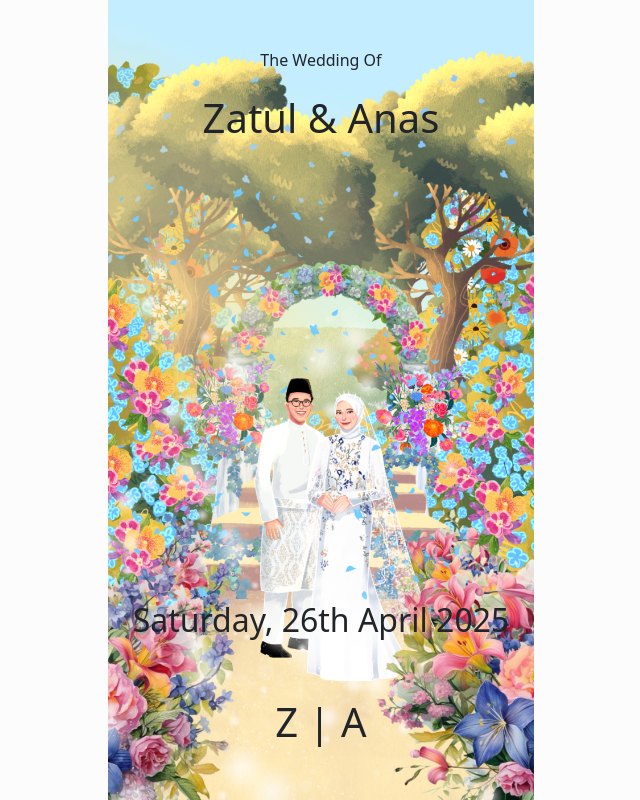
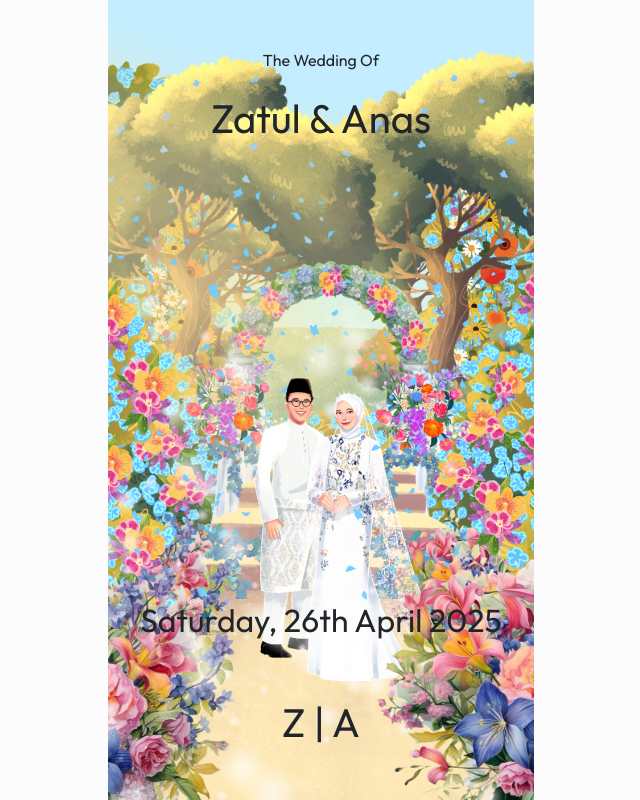
Before and after one commit to Zer0-01/react-typescript-wedding-invitation, a React (Vite) app: page / in a window 1280 px wide. Shown: the top 800 px of the page, without its empty margins (319-959 px from the left). Built offline with nearby package versions, Linux system fonts and the light colour scheme; no server answers; the database is empty; grey boxes are pictures that could not be loaded.

Commit message:
feat: apply font outfit

```diff
--- a/index.html
+++ b/index.html
@@ -7,6 +7,8 @@
   <link rel="preconnect" href="https://fonts.googleapis.com">
   <link rel="preconnect" href="https://fonts.gstatic.com" crossorigin>
   <link href="https://fonts.googleapis.com/css2?family=Dancing+Script:wght@400..700&display=swap" rel="stylesheet">
+  <link href="https://fonts.googleapis.com/css2?family=Outfit:wght@100..900&display=swap" rel="stylesheet">
+
   <meta name="viewport" content="width=device-width, initial-scale=1.0" />
   <title>Vite + React + TS</title>
 </head>
--- a/src/App.css
+++ b/src/App.css
@@ -47,7 +47,7 @@
 }
 
 body {
-  font-family: Cambria, Cochin, Georgia, Times, 'Times New Roman', serif;
+  font-family: "Outfit", Cambria, Cochin, Georgia, Times, 'Times New Roman', serif !important;
 }
 
 
--- a/src/main.tsx
+++ b/src/main.tsx
@@ -2,6 +2,7 @@ import { createRoot } from 'react-dom/client'
 import { BrowserRouter, Route, Routes, useLocation } from 'react-router'
 import HomeScreen from './screens/HomeScreen.tsx'
 import { AnimatePresence } from 'framer-motion'
+import "./App.css"
 import 'bootstrap/dist/css/bootstrap.min.css';
 
 const AnimatedRoutes = () => {
```
